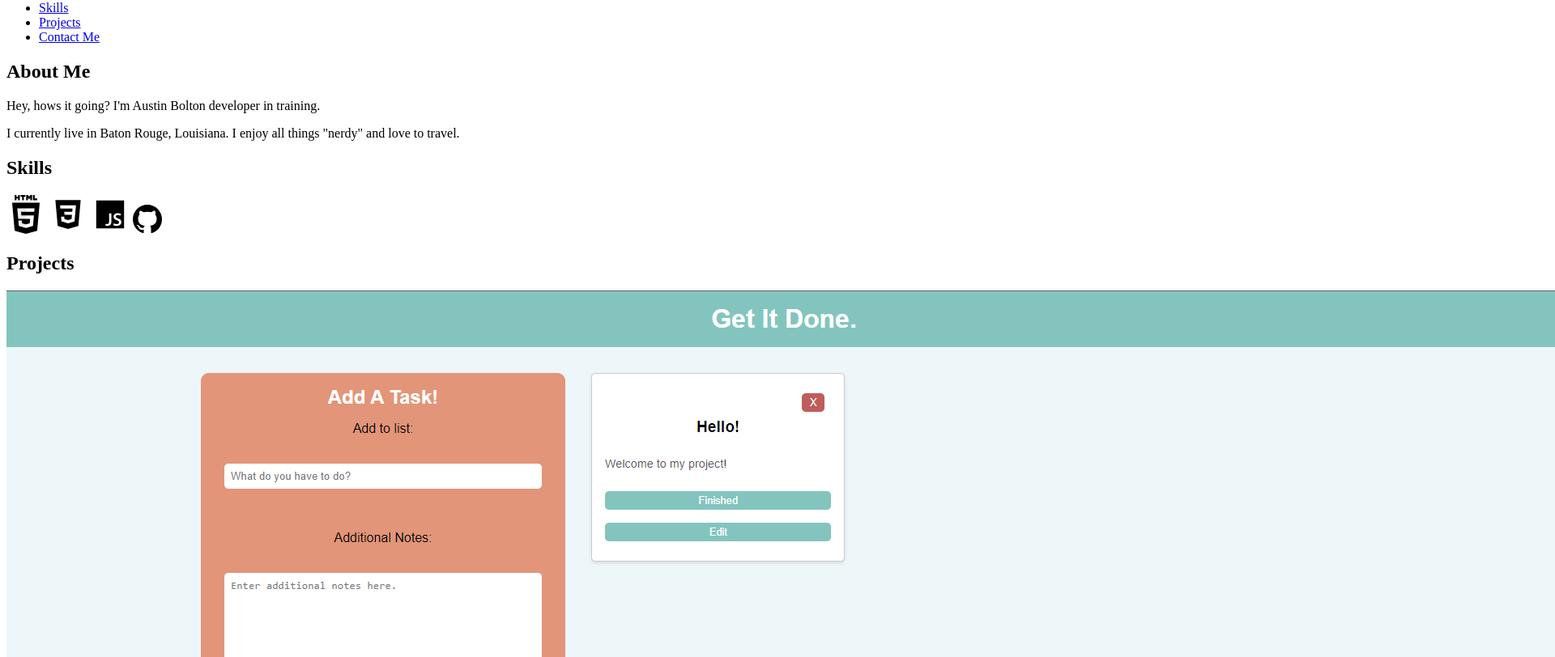
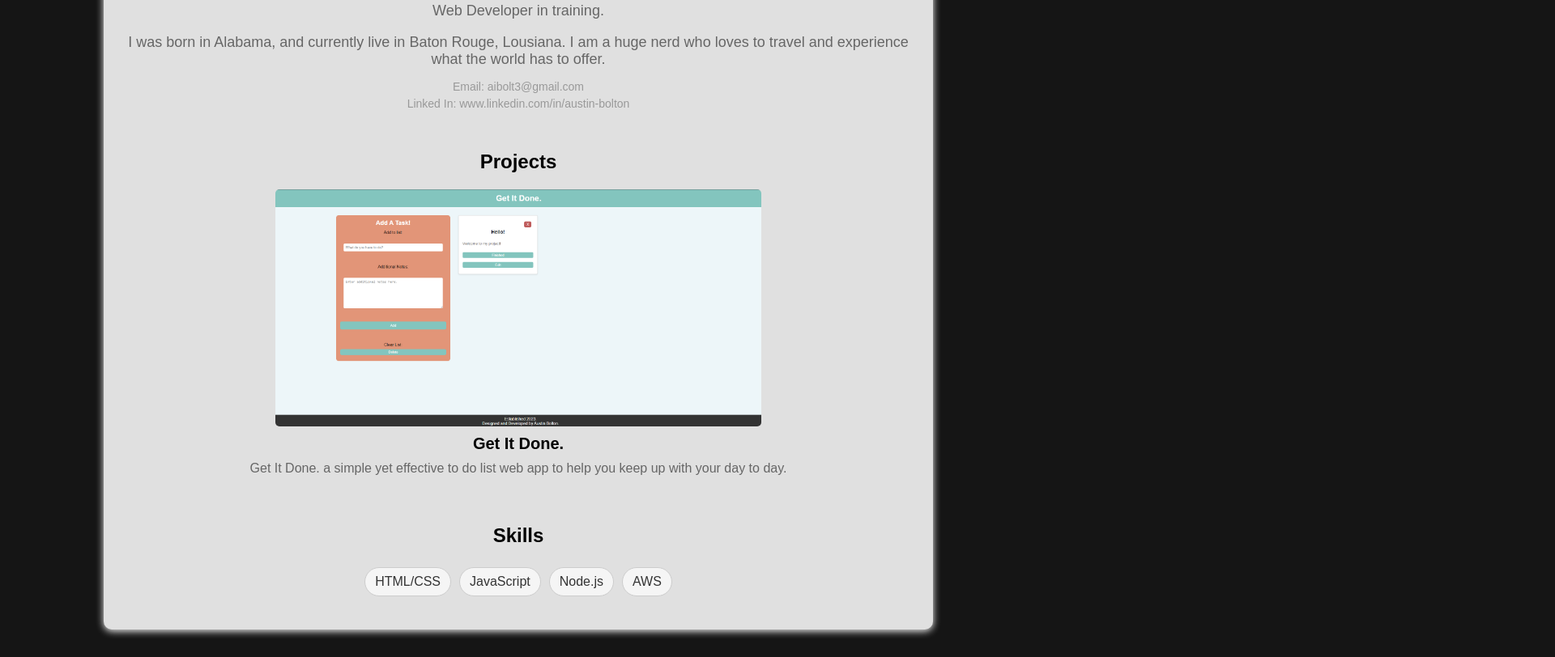
Before and after one commit to aibolt96/aibolt96.github.io, a plain HTML site: page index.html in a window 1280 px wide. Shown: the part 97-909 px from the top of the page at 81% size, 1920 px wide, since content can reach past the window. Drawn offline with Linux system fonts and the light colour scheme.

Commit message:
portfolio style

```diff
--- a/index.html
+++ b/index.html
@@ -3,42 +3,37 @@
 <head>
     <meta charset="UTF-8">
     <meta name="viewport" content="width=device-width, initial-scale=1.0">
+    <link rel="stylesheet" href="styles.css">
     <title>Austin's Portfolio</title>
 </head>
 <body>
-    <header id="portfolio-header">
+    <div class="portfolio">
+        <div class="info">
             <h1>Austin Bolton</h1>
-    <nav>
+            <p>Web Developer in training.</p>
+            <p>I was born in Alabama, and currently live in Baton Rouge, Lousiana. I am a huge nerd who loves to travel and experience what the world has to offer.</p>
             <ul>
-        <li><a href="#about">About Me</a></li>
-        <li><a href="#skills">Skills</a></li>
-        <li><a href="#projects">Projects</a></li>
-        <li><a href="#contact">Contact Me</a></li>
+                <li>Email: aibolt3@gmail.com</li>
+                <li>Linked In: www.linkedin.com/in/austin-bolton</li>
             </ul>
-    </nav>
-    </header>
-    <section id="about" class="about-section">
-        <h2>About Me</h2>
-        <p>Hey, hows it going? I'm Austin Bolton developer in training.</p>
-        <p>I currently live in Baton Rouge, Louisiana. I enjoy all things "nerdy" and love to travel.</p>
-    </section>
-    <section id="skills" class="skills-section">
-        <h2>Skills</h2>
-        <svg xmlns="http://www.w3.org/2000/svg" width="48" height="48" viewBox="74.634 0 362.733 512" id="html"><path d="M107.644 470.877L74.634 100.62h362.733l-33.046 370.199L255.778 512z"></path><path d="M256 480.522l120.03-33.276 28.24-316.352H256z"></path><path fill="#ebebeb" d="M256 268.217h-60.09l-4.15-46.501H256v-45.411H142.132l1.087 12.183 11.161 125.139H256zM256 386.153l-.198.053-50.575-13.656-3.233-36.217h-45.585l6.362 71.301 93.02 25.823.209-.058z"></path><path d="M108.382 0h23.077v22.8h21.11V0h23.078v69.044H152.57v-23.12h-21.11v23.12h-23.076V0h-.002zM205.994 22.896h-20.315V0h63.72v22.896h-20.325v46.148h-23.078l-.002-46.148zM259.511 0h24.062l14.802 24.26L313.163 0h24.072v69.044h-22.982V34.822l-15.877 24.549h-.396l-15.889-24.549v34.222h-22.579V0zM348.72 0h23.084v46.222h32.453v22.822H348.72V0z"></path><path fill="#fff" d="M255.844 268.217v45.41h55.917l-5.271 58.894-50.646 13.67v47.244l93.093-25.801.683-7.672 10.671-119.551 1.108-12.194h-12.237zM255.844 176.305V221.716h109.687l.911-10.207 2.069-23.021 1.086-12.183z"></path></svg>
-        <svg xmlns="http://www.w3.org/2000/svg" width="48" height="48" viewBox="0 0 24 24" id="css"><path d="M4.192 3.143h15.615l-1.42 16.034-6.404 1.812-6.369-1.813L4.192 3.143zM16.9 6.424l-9.8-.002.158 1.949 7.529.002-.189 2.02H9.66l.179 1.913h4.597l-.272 2.62-2.164.598-2.197-.603-.141-1.569h-1.94l.216 2.867L12 17.484l3.995-1.137.905-9.923z"></path></svg>
-        <svg xmlns="http://www.w3.org/2000/svg" width="48" height="48" data-name="Layer 1" id="javascript"><path d="M6.8 6.8v34.4h34.4V6.8Zm18.73 25.79c0 4.23-2.05 5.64-5.09 5.64a7.65 7.65 0 0 1-2.34-.37l.34-2.26a5.19 5.19 0 0 0 1.72.28c1.6 0 2.57-.72 2.57-3.38v-9.84h2.8Zm6.52 5.62a9 9 0 0 1-4.14-1l.62-2.32a7.76 7.76 0 0 0 3.7 1C34 35.9 35 35.06 35 33.81s-.76-1.81-2.7-2.54c-2.53-.9-4.14-2.26-4.14-4.45 0-2.51 2.09-4.4 5.42-4.4a8.06 8.06 0 0 1 3.67.76l-.67 2.25a6.63 6.63 0 0 0-3.06-.72c-1.78 0-2.53.94-2.53 1.84 0 1.18.89 1.73 2.93 2.51 2.66 1 3.94 2.35 3.94 4.55 0 2.47-1.86 4.6-5.81 4.6Z"></path></svg>
-        <svg xmlns="http://www.w3.org/2000/svg" width="36" height="36" viewBox="0 0 24 24"><path d="M12 0c-6.626 0-12 5.373-12 12 0 5.302 3.438 9.8 8.207 11.387.599.111.793-.261.793-.577v-2.234c-3.338.726-4.033-1.416-4.033-1.416-.546-1.387-1.333-1.756-1.333-1.756-1.089-.745.083-.729.083-.729 1.205.084 1.839 1.237 1.839 1.237 1.07 1.834 2.807 1.304 3.492.997.107-.775.418-1.305.762-1.604-2.665-.305-5.467-1.334-5.467-5.931 0-1.311.469-2.381 1.236-3.221-.124-.303-.535-1.524.117-3.176 0 0 1.008-.322 3.301 1.23.957-.266 1.983-.399 3.003-.404 1.02.005 2.047.138 3.006.404 2.291-1.552 3.297-1.23 3.297-1.23.653 1.653.242 2.874.118 3.176.77.84 1.235 1.911 1.235 3.221 0 4.609-2.807 5.624-5.479 5.921.43.372.823 1.102.823 2.222v3.293c0 .319.192.694.801.576 4.765-1.589 8.199-6.086 8.199-11.386 0-6.627-5.373-12-12-12z"/></svg>
-    </section>
-    <section id="projects" class="projects-section">
+        </div>
+        <div class="projects">
             <h2>Projects</h2>
             <div class="project">
-            <img src="./img/todoproject.png" alt="to do project">
+                <img src="./img/todoproject.png" alt="Get It Done.">
                 <h3>Get It Done.</h3>
-            <p>Get It Done. is my first full stack project from the ground up, a simple and efficient to do list webpage to help you stay organized and up to date on your day to day.</p>
+                <p>Get It Done. a simple yet effective to do list web app to help you keep up with your day to day.</p>
             </div>
-    </section>
-    <section id="contact" class="contact-section">
-        <h2>Contact Me</h2>
-    </section>
+        </div>
+        <div class="skills">
+            <h2>Skills</h2>
+            <ul>
+                <li>HTML/CSS</li>
+                <li>JavaScript</li>
+                <li>Node.js</li>
+                <li>AWS</li>
+            </ul>
+        </div>
+    </div>
 </body>
 </html>
--- /dev/null
+++ b/styles.css
@@ -0,0 +1,100 @@
+body {
+    display: flex;
+    justify-content: center;
+    align-items: center;
+    min-height: 100vh;
+    margin: 0;
+    background-color: rgba(0, 0, 0, 0.918);
+    font-family: Arial, sans-serif;
+}
+
+.portfolio {
+    background-color: #e0e0e0;
+    border-radius: 10px;
+    box-shadow: 0 2px 10px rgb(246, 246, 246);
+    display: flex;
+    flex-direction: column;
+    align-items: center;
+    width: 80%;
+    max-width: 1200px;
+    padding: 20px;
+    box-sizing: border-box;
+    text-align: center;
+    margin: 20px;
+}
+
+.info h1 {
+    margin: 0;
+    font-size: 36px;
+    margin-bottom: 5px;
+}
+
+.info p {
+    font-size: 18px;
+    color: #666666;
+    margin-bottom: 15px;
+}
+
+.info ul {
+    list-style: none;
+    padding: 0;
+    margin: 10px 0;
+    text-align: center;
+}
+
+.info li {
+    font-size: 14px;
+    color: #999999;
+    margin: 5px 0;
+}
+.projects {
+    margin-top: 20px;
+}
+
+.project {
+    display: flex;
+    flex-direction: column;
+    align-items: center;
+    margin: 20px 0;
+}
+
+.project img {
+    width: 100%;
+    max-width: 600px;
+    border-radius: 5px;
+}
+
+
+.project h3 {
+    margin: 10px 0;
+    font-size: 20px;
+}
+
+.project p {
+    margin: 0;
+    font-size: 16px;
+    color: #666666;
+    text-align: center;
+}
+
+.skills {
+    margin-top: 20px;
+}
+
+.skills ul {
+    list-style: none;
+    padding: 0;
+    display: flex;
+    flex-wrap: wrap;
+    justify-content: center;
+}
+
+.skills li {
+    margin: 5px;
+    padding: 8px 12px;
+    border: 1px solid #cccccc;
+    border-radius: 20px;
+    font-size: 16px;
+    background-color: #f5f5f5;
+    color: #333333;
+}
```
Lines whose indentation alone changed are shown as unchanged.
